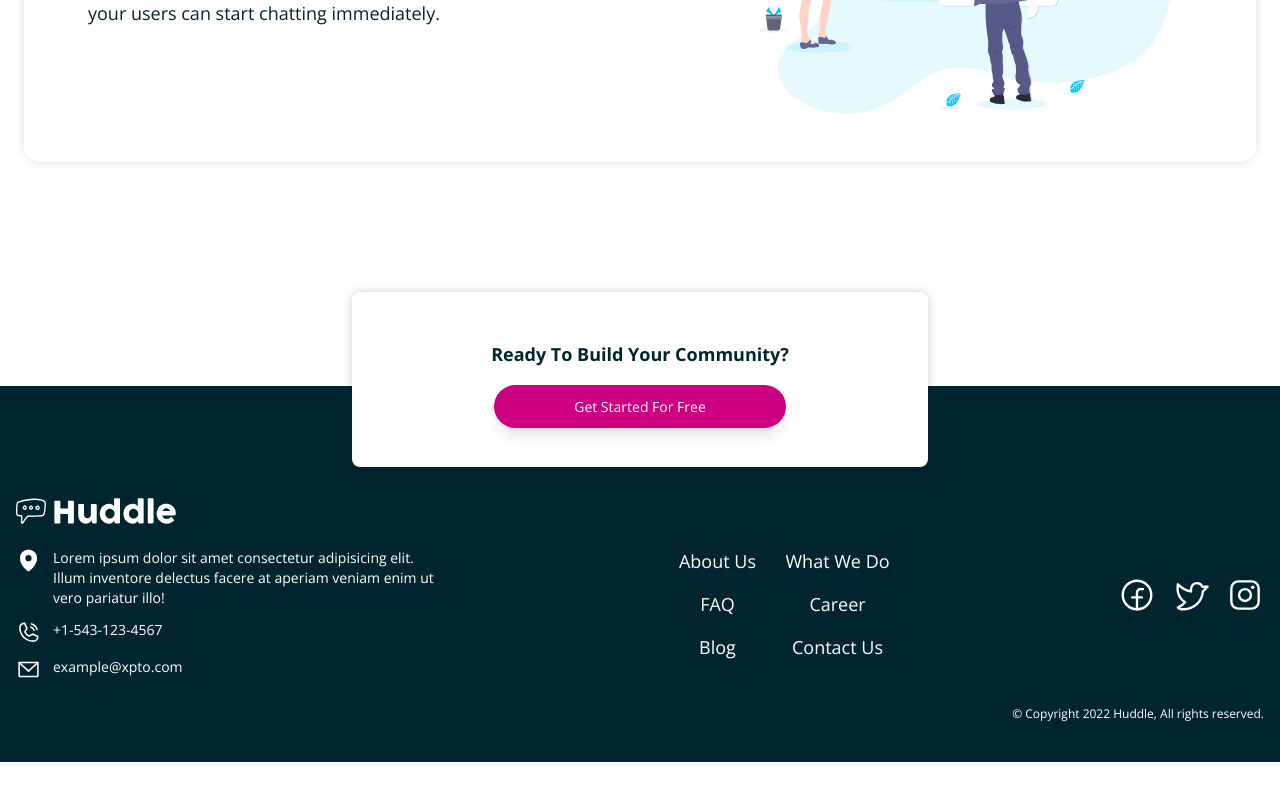
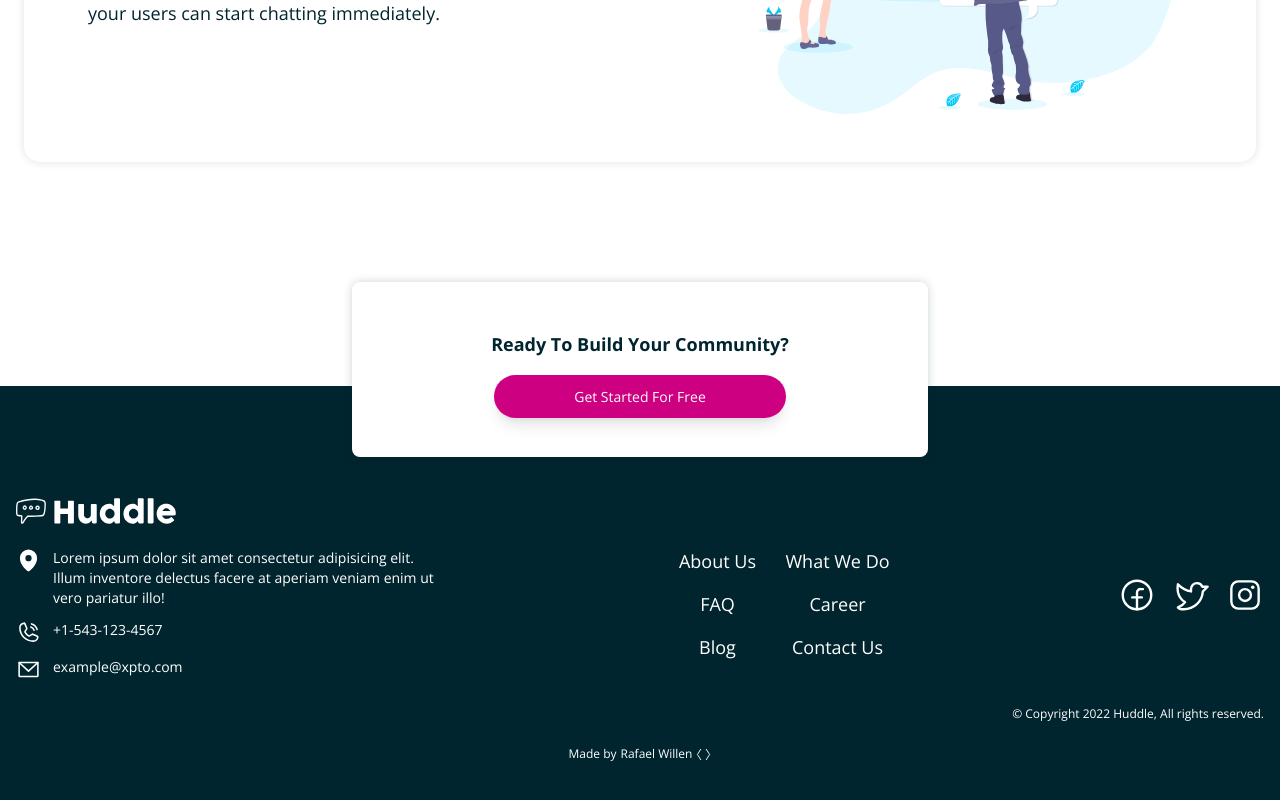
Before and after one commit to rafaelwillen/huddle-landing-page, a React (Vite) app: page / in a window 1280 px wide. Shown: the part 1968-2768 px from the top of the page. Before the commit the page ends 2730 px from the top, so only its background shows below. Built offline with nearby package versions, Linux system fonts and the light colour scheme.

Commit message:
Add developer credentials

```diff
--- a/src/components/sections/Footer.tsx
+++ b/src/components/sections/Footer.tsx
@@ -1,4 +1,5 @@
 import {
+  BracketsAngle,
   EnvelopeSimple,
   FacebookLogo,
   InstagramLogo,
@@ -96,6 +97,17 @@ const Footer = () => {
         <p className="text-xs font-light text-center lg:text-right">
           &copy; Copyright 2022 Huddle, All rights reserved.
         </p>
+
+        <p className="text-xs mt-6 font-light text-center flex justify-center items-center gap-1">
+          Made by{" "}
+          <a
+            className="animated-underline"
+            href="https://github.com/rafaelwillen"
+          >
+            Rafael Willen
+          </a>
+          <BracketsAngle size={15} />
+        </p>
       </footer>
     </div>
   );
```
